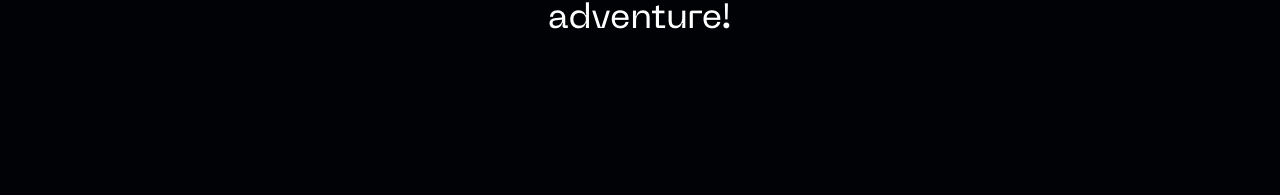
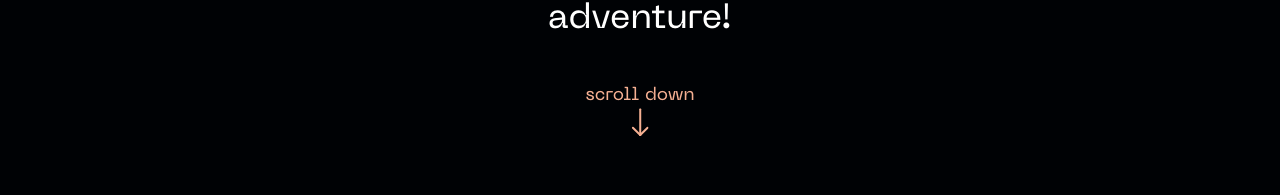
Before and after one commit to carlos-marchal/carlos-site, a SvelteKit app: page /me in a window 1280 px wide. Shown: the part 479-674 px from the top of the page. Built offline with nearby package versions, Linux system fonts and the light colour scheme.

Commit message:
improved about me indicators on scroll hijacking

```diff
--- a/src/routes/me/intro.svelte
+++ b/src/routes/me/intro.svelte
@@ -3,7 +3,7 @@
 	import ScrollHijacker from '$lib/scroll-hijacker.svelte';
 </script>
 
-<ScrollHijacker height="400vh" threshold={0.25}>
+<ScrollHijacker height="400vh" threshold={0}>
 	<a href="/" class="logo">
 		<Logo />
 	</a>
@@ -11,6 +11,25 @@
 		Hello! My name is Carlos Marchal. I'm a software engineer who's passionate about building great
 		software. I'm currently working as co-founder and CTO at haddock, but I'm already looking for my
 		next adventure!
+
+		<div class="scroll-down">
+			<div>scroll down</div>
+			<svg
+				width="17"
+				height="28"
+				viewBox="0 0 17 28"
+				fill="none"
+				xmlns="http://www.w3.org/2000/svg"
+				stroke-width="2"
+				stroke-linecap="round"
+				stroke-linejoin="round"
+				stroke="currentColor"
+			>
+				<path d="M8.66699 26.6667L8.66699 1.00002" />
+				<path d="M1.33366 19.3334L8.66699 26.6667" />
+				<path d="M16 19.3334L8.66667 26.6667" />
+			</svg>
+		</div>
 	</div>
 	<div class="marquee">Let's take 2 minutes to get to know me</div>
 </ScrollHijacker>
@@ -24,6 +43,7 @@
 	}
 
 	.content {
+		position: relative;
 		margin: 0 38px;
 		font-size: 22px;
 		text-align: center;
@@ -38,6 +58,28 @@
 		white-space: nowrap;
 		font-size: 52px;
 		transform: translateX(calc((100vw - 100%) * var(--progress)));
+	}
+
+	@keyframes bounce {
+		from {
+			transform: translateX(-50%) translateY(70px);
+		}
+
+		to {
+			transform: translateX(-50%) translateY(90px);
+		}
+	}
+
+	.scroll-down {
+		position: absolute;
+		font-size: 18px;
+		color: var(--highlight);
+		bottom: -20px;
+		left: 50%;
+		transform: translateX(-50%) translateY(70px);
+		animation: 2s ease-in-out alternate infinite bounce;
+		opacity: max(1 - var(--progress) * 3, 0);
+		pointer-events: none;
 	}
 
 	@media (min-width: 900px) {
```
